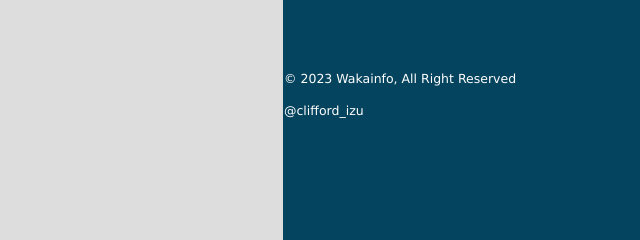
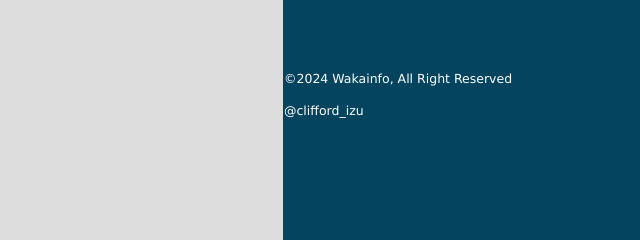
Before and after one commit to clifford-ghostwriter/waka-info, a plain HTML site: page index.html in a window 1280 px wide. Shown: the part 174-414 px from the top of the page, 356-996 px from the left. Drawn offline with nearby package versions, Linux system fonts and the light colour scheme.

Commit message:
&copy-update

```diff
--- a/index.html
+++ b/index.html
@@ -258,7 +258,7 @@
     <input class="btn" type="submit" value="Submit">
    </form>
    <div class="writer-info">
-    <p>&copy 2023 Wakainfo, All Right Reserved</p>
+    <p class="copyright"></p>
     <p>@clifford_izu</p>
    </div>
   </article>
--- a/wakainfo.js
+++ b/wakainfo.js
@@ -3,8 +3,17 @@ const submitBtn = document.querySelector(".btn");
 const option = document.getElementsByTagName("option");
 let map = L.map("map");
 let countryCountainer = document.querySelector(".country-container");
+const copyright = document.querySelector(".copyright");
+console.log(copyright, option);
 let closeBtn;
-// map = L.map("map").setView(coords, 15);
+// map = L.map("map").setView(coords, 15);d
+
+const d = new Date();
+let year = d.getFullYear();
+
+copyright.innerHTML = `&copy;${year} Wakainfo, All Right Reserved`;
+
+console.log(copyright, option, year);
 
 // LOADMAP
 const loadMap = function (position) {
```
